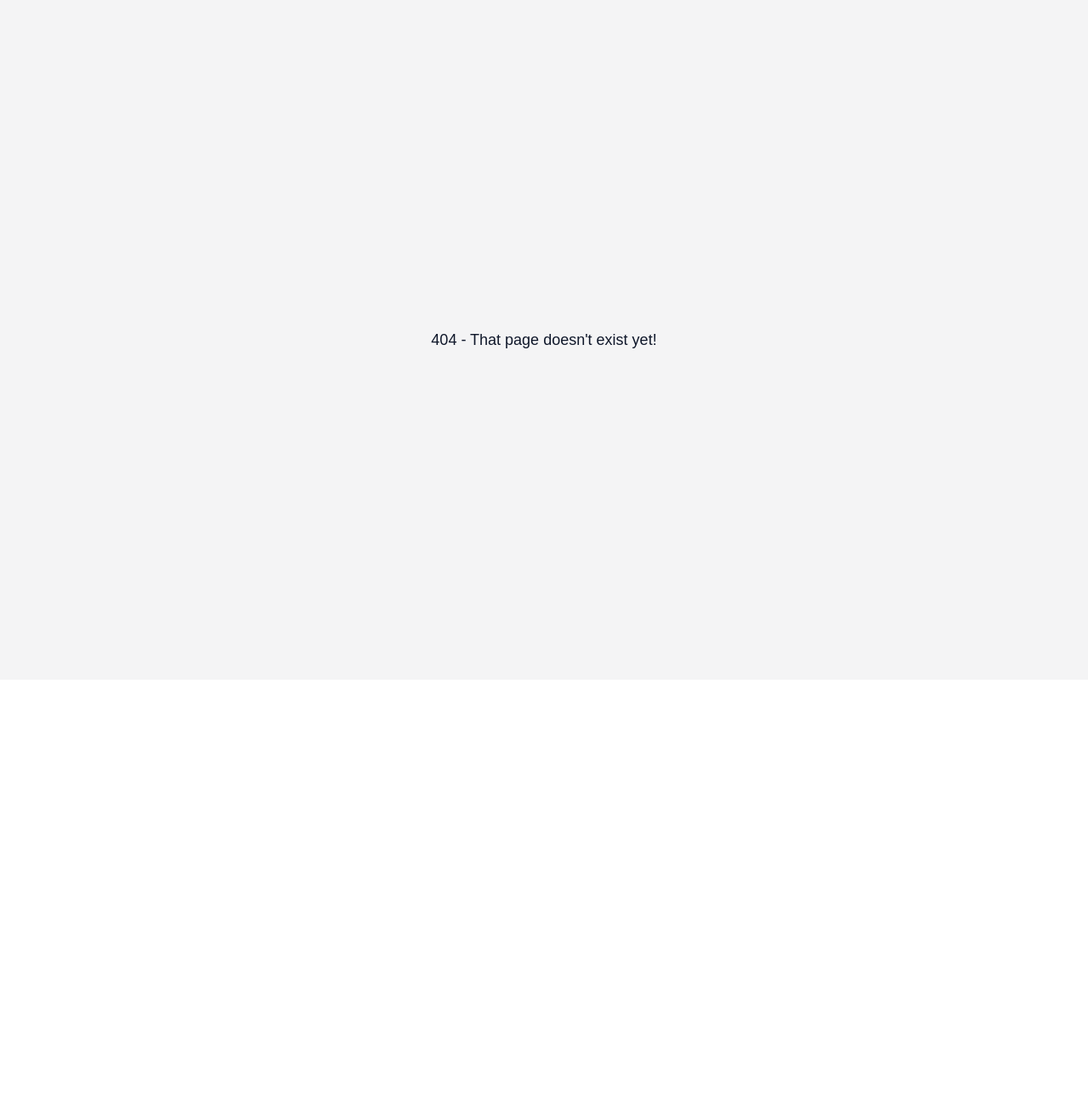
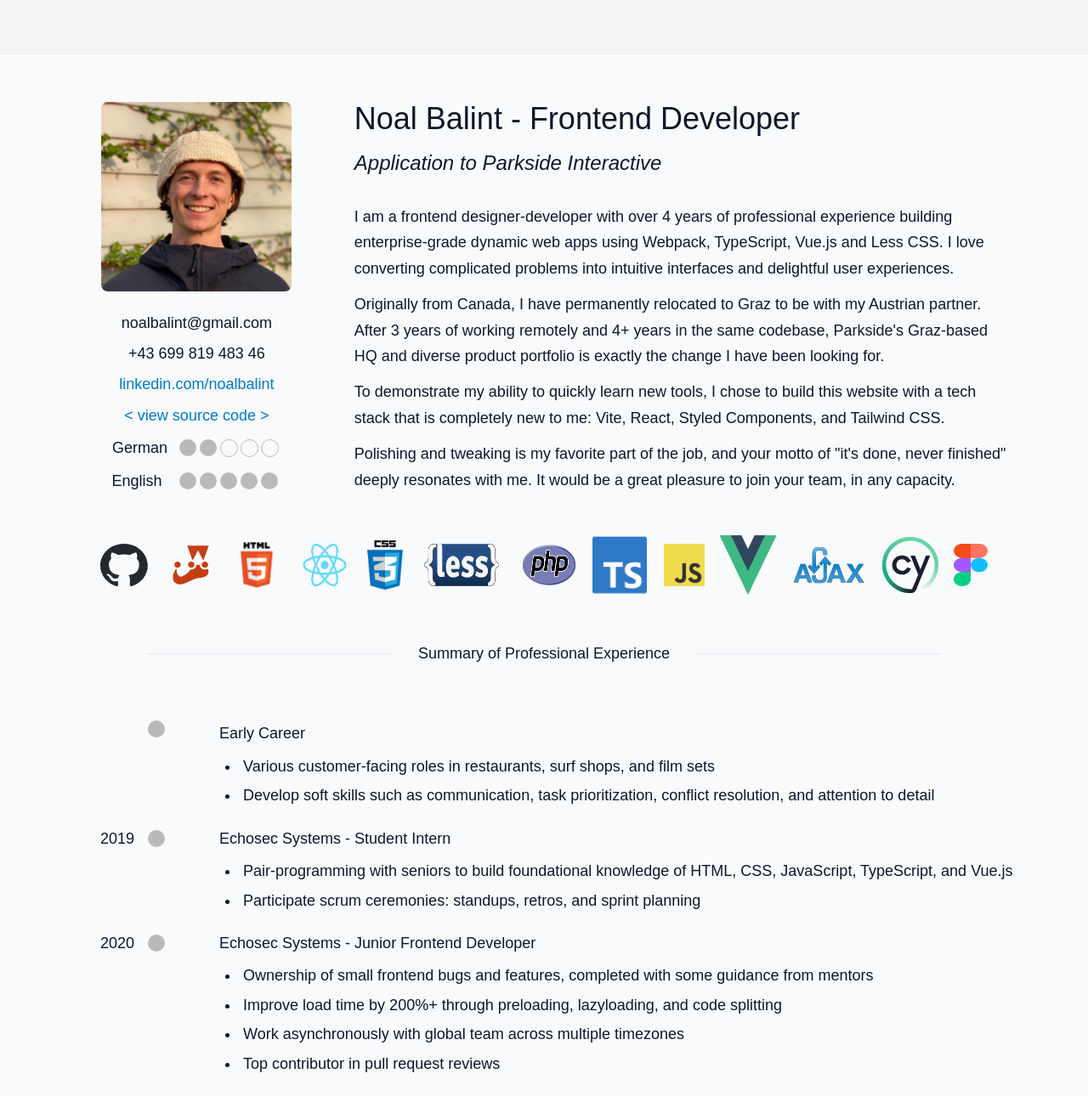
Before and after one commit to noalbalint/atnoal, a React (Vite) app: page /parkside in a window 1280 px wide. Before the commit this address had no page. Shown: the top 1290 px of the page at 85% size. Before the commit the page ends 800 px from the top, so only its background shows below. Built offline with nearby package versions, Linux system fonts and the light colour scheme.

Commit message:
copy changes

```diff
--- a/src/components/LogoSection.tsx
+++ b/src/components/LogoSection.tsx
@@ -11,7 +11,7 @@
 import reactLogo from '@/assets/reactLogo.png'
 import phpLogo from '@/assets/phpLogo.png'
 import typescriptLogo from '@/assets/typescriptLogo.png'
-import React, { useEffect } from 'react'
+import React, { useEffect, useState } from 'react'
 import styled from 'styled-components'
 
 const StyledImg = styled.img`
@@ -31,13 +31,26 @@
 `;
 
 export default function LogoSection(): React.ReactElement {
+  const [hasScrolled, setHasScrolled] = useState(false);
+
   useEffect(() => {
-    emphasizeLogoTimeout('html', 5800);
-    emphasizeLogoTimeout('css', 6000);
-    emphasizeLogoTimeout('typescript', 6200);
-    emphasizeLogoTimeout('vue', 6400);
-    emphasizeLogoTimeout('figma', 6600);
-  });
+    window.addEventListener('scroll', handleScroll);
+
+    return () => {
+      window.removeEventListener('scroll', handleScroll);
+    };
+  }, [hasScrolled]);
+
+  const handleScroll = () => {
+    if (!hasScrolled) {
+      setHasScrolled(true);
+      emphasizeLogoTimeout('html', 200);
+      emphasizeLogoTimeout('css', 400);
+      emphasizeLogoTimeout('typescript', 600);
+      emphasizeLogoTimeout('vue', 800);
+      emphasizeLogoTimeout('cypress', 1000);
+    }
+  };
 
   const emphasizeLogoTimeout = async (logoName: string, timeoutMs: number) => {
     await new Promise(r => setTimeout(r, timeoutMs));
@@ -71,8 +84,8 @@
         <StyledImg src={javascriptLogo} />
         <StyledImg src={vueLogo} />
         <StyledImg src={ajaxLogo} style={{ width: '5.5rem' }} />
+        <StyledImg src={cypressLogo} />
         <StyledImg src={figmaLogo} style={{ width: '2.5rem' }} />
-        <StyledImg src={cypressLogo} />
       </div>
     </>
   )
--- a/src/coverLetters.ts
+++ b/src/coverLetters.ts
@@ -16,3 +16,13 @@
   `To demonstrate my ability to quickly learn new technologies, I chose to build this website with a tech stack that is completely new to me: Vite, Firebase, React, Styled Components, and Tailwind CSS.
   Regardless of what technologies you are currently using, I'm confident that I can quickly become a productive member of the Capito team!`,
 ];
+
+export const parkside = [
+  `I am a frontend designer-developer with over 4 years of professional experience building enterprise-grade dynamic web apps using Webpack, TypeScript, Vue.js and Less CSS.
+  I love converting complicated problems into intuitive interfaces and delightful user experiences.`,
+  `Originally from Canada, I have permanently relocated to Graz to be with my Austrian partner.
+  After 3 years of working remotely and 4+ years in the same codebase, Parkside's Graz-based HQ and diverse product portfolio is exactly the change I have been looking for.`,
+  `To demonstrate my ability to quickly learn new tools, I chose to build this website with a tech stack that is completely new to me: Vite, React, Styled Components, and Tailwind CSS.`,
+  `Polishing and tweaking is my favorite part of the job, and your motto of "it's done, never finished" deeply resonates with me.
+  It would be a great pleasure to join your team, in any capacity.`,
+];
--- a/src/main.tsx
+++ b/src/main.tsx
@@ -4,7 +4,7 @@
   createBrowserRouter,
   RouterProvider,
 } from "react-router-dom";
-import { velofood, capito } from './coverLetters';
+import { velofood, capito, parkside } from './coverLetters';
 import './index.css'
 import './tailwind.css'
 import Home from './pages/Home'
@@ -33,6 +33,14 @@
       accentColor='#C00000'
     />,
   },
+  {
+    path: "/parkside",
+    element: <ResumeWrapper
+      companyName='Parkside Interactive'
+      coverLetter={parkside}
+      accentColor='#007ACC'
+    />,
+  },
 ]);
 
 ReactDOM.createRoot(document.getElementById('root') as HTMLElement).render(
--- a/src/pages/Resume.tsx
+++ b/src/pages/Resume.tsx
@@ -6,6 +6,9 @@
 import LogoSection from '../components/LogoSection';
 import BlockQuote from '../components/BlockQuote';
 
+/**
+ * TODO: Move all other components to their own files
+ */
 function TimelineItem(
   { title, subtexts, circleSlot }: { title: string, subtexts: string[], circleSlot: React.ReactNode }
 ): React.ReactElement {
@@ -74,7 +77,6 @@
       color: #fff;
     }
   `;
-
 
   const Link = styled.a`
     color: ${accentColor};
@@ -164,12 +166,12 @@
             <span
               className='text-left text-4xl self-start pb-4'
             >
-              Eure Verstärkung in der Technik
+              Noal Balint - Frontend Developer
             </span>
             <i
               className='text-left text-2xl self-start pb-8'
             >
-              Application to {companyName} - Noal Balint
+              Application to {companyName}
             </i>
             {/* Cover Letter */}
             {coverLetter.map((text: string, index: number) => (
@@ -214,7 +216,7 @@
               title="Echosec Systems - Student Intern"
               subtexts={[
                 "Pair-programming with seniors to build foundational knowledge of HTML, CSS, JavaScript, TypeScript, and Vue.js",
-                "Participate in agile scrum ceremonies: standups, retros, and sprint planning",
+                "Participate scrum ceremonies: standups, retros, and sprint planning",
               ]}
             />
             <TimelineItem
@@ -223,7 +225,7 @@
               subtexts={[
                 "Ownership of small frontend bugs and features, completed with some guidance from mentors",
                 "Improve load time by 200%+ through preloading, lazyloading, and code splitting",
-                "Work asynchronously with team members in different timezones",
+                "Work asynchronously with global team across multiple timezones",
                 "Top contributor in pull request reviews"
               ]}
             />
@@ -286,6 +288,7 @@
   display: flex;
   align-items: center;
   background-color: #F8FAFC;
+  box-shadow: 0 2px 4px rgba(0, 0, 0, 0.2);
 `;
 
 const VerticalSectionLeftThird = styled.div`
--- a/src/pages/ResumeMobile.tsx
+++ b/src/pages/ResumeMobile.tsx
@@ -22,6 +22,9 @@
   )
 }
 
+/**
+ * TODO: DRY up the copy so it doesn't need to be maintained in two places
+ */
 export default function ResumeMobile({
   companyName,
   coverLetter,
@@ -40,12 +43,12 @@
           <span
             className='text-left text-4xl self-start pb-1'
           >
-            Eure Verstärkung in der Technik
+            Noal Balint - Frontend Developer
           </span>
           <i
             className='text-left text-2xl self-start pb-2'
           >
-            Application to {companyName}, <br /> Noal Balint
+            Application to {companyName}
           </i>
         </MobileSection>
 
@@ -118,7 +121,7 @@
             title="Echosec Systems - Student Intern"
             subtexts={[
               "Pair-programming with seniors to build foundational knowledge of HTML, CSS, Javascript, TypeScript, and Vue",
-              "Participate in agile scrum ceremonies: standups, retros, and sprint planning",
+              "Participate in scrum ceremonies: standups, retros, and sprint planning",
             ]}
           />
           <TimelineItem
@@ -126,7 +129,7 @@
             subtexts={[
               "Ownership of small frontend bugs and features, completed with some guidance from mentors",
               "Improve load time by 200%+ through preloading, lazyloading, and code splitting",
-              "Work asynchronously with team members in different timezones",
+              "Work asynchronously with global team across multiple timezones",
               "Top contributor in pull request reviews"
             ]}
           />
```
